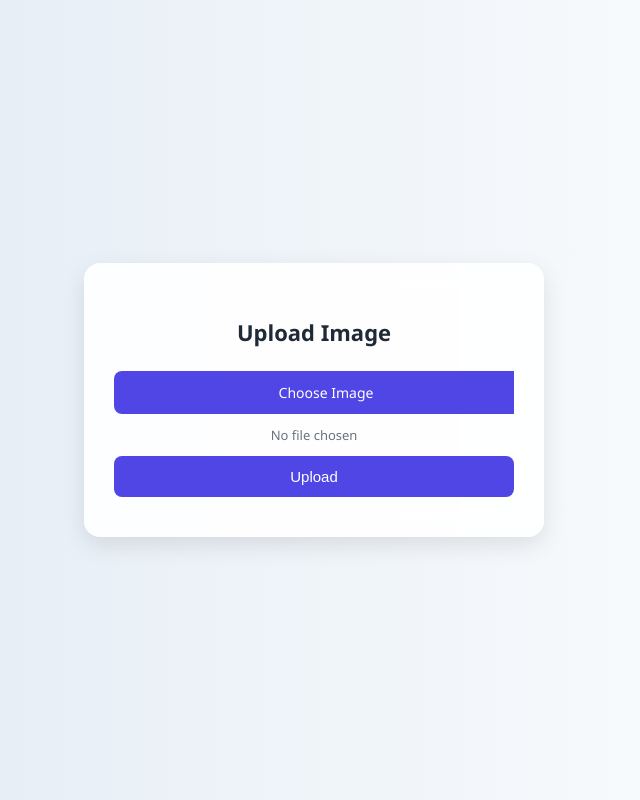
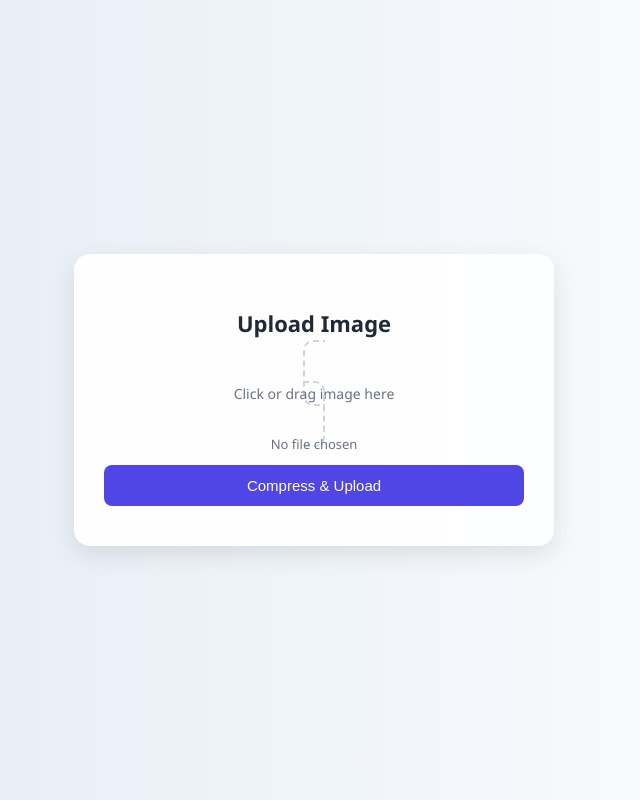
Before and after one commit to bgridtech/images-backend, a Flask app: page / in a window 1280 px wide. Shown: the whole page, without its empty margins (326-966 px from the left). Run offline with Flask 3, Linux system fonts and the light colour scheme; some libraries are stand-ins or nearby versions.

Commit message:
Update index.html

```diff
--- a/templates/index.html
+++ b/templates/index.html
@@ -3,38 +3,37 @@
 <head>
   <meta charset="UTF-8" />
   <meta name="viewport" content="width=device-width, initial-scale=1.0"/>
-  <title>Upload Image</title>
+  <title>Image Upload</title>
+  <!-- Image compression library -->
+  <script src="https://cdn.jsdelivr.net/npm/browser-image-compression@2.0.1/dist/browser-image-compression.js"></script>
   <style>
     :root {
       --bg: #f0f2f5;
-      --card-bg: rgba(255, 255, 255, 0.9);
+      --card-bg: rgba(255, 255, 255, 0.95);
       --accent: #4f46e5;
       --accent-hover: #4338ca;
       --text: #1f2937;
       --muted: #6b7280;
-      --success: #10b981;
     }
 
     body {
       margin: 0;
-      padding: 0;
       font-family: 'Segoe UI', sans-serif;
       background: linear-gradient(to right, #dfe9f3, #ffffff);
-      height: 100vh;
       display: flex;
       align-items: center;
       justify-content: center;
+      min-height: 100vh;
       color: var(--text);
     }
 
     .upload-card {
       background: var(--card-bg);
-      backdrop-filter: blur(12px);
       border-radius: 16px;
       box-shadow: 0 8px 24px rgba(0, 0, 0, 0.1);
       padding: 40px 30px;
       width: 100%;
-      max-width: 400px;
+      max-width: 420px;
       text-align: center;
     }
 
@@ -43,54 +42,50 @@
       margin-bottom: 24px;
     }
 
-    .file-wrapper {
-      position: relative;
-      overflow: hidden;
+    .file-drop {
+      border: 2px dashed #cbd5e1;
+      border-radius: 10px;
+      padding: 20px;
       margin-bottom: 12px;
+      cursor: pointer;
+      transition: background 0.3s;
     }
 
-    .file-wrapper input[type="file"] {
-      position: absolute;
-      left: 0;
-      top: 0;
-      opacity: 0;
-      height: 100%;
-      width: 100%;
-      cursor: pointer;
+    .file-drop.dragover {
+      background: #e0e7ff;
     }
 
-    .file-btn {
-      background: var(--accent);
-      color: #fff;
-      padding: 12px;
-      border-radius: 8px;
-      cursor: pointer;
+    .file-drop p {
+      margin: 0;
       font-size: 14px;
-      display: inline-block;
-      width: 100%;
+      color: var(--muted);
+    }
+
+    input[type="file"] {
+      display: none;
     }
 
     .file-name {
-      margin-top: 6px;
       font-size: 13px;
+      margin-top: 10px;
       color: var(--muted);
-      word-break: break-all;
+      word-break: break-word;
     }
 
-    button#uploadBtn {
+    #uploadBtn {
       background: var(--accent);
-      color: #fff;
+      color: white;
       border: none;
       padding: 12px;
       font-size: 15px;
       border-radius: 8px;
       cursor: pointer;
-      transition: background 0.2s ease;
       width: 100%;
       margin-top: 12px;
+      transition: background 0.2s;
     }
 
-    button#uploadBtn:hover {
+    #uploadBtn:hover {
       background: var(--accent-hover);
     }
 
@@ -145,20 +140,26 @@
     .copy-icon:hover {
       color: var(--accent-hover);
     }
+
+    #preview {
+      margin-top: 12px;
+      max-width: 100%;
+      border-radius: 10px;
+    }
   </style>
 </head>
 <body>
   <div class="upload-card">
     <h1>Upload Image</h1>
     <form id="uploadForm">
-      <div class="file-wrapper">
-        <div class="file-btn">Choose Image</div>
-        <input type="file" id="imageInput" name="image" accept="image/*" required />
-      </div>
+      <label for="imageInput" class="file-drop" id="dropArea">
+        <p>Click or drag image here</p>
+        <input type="file" id="imageInput" accept="image/*" required />
+      </label>
       <div class="file-name" id="fileName">No file chosen</div>
 
-      <button type="submit" id="uploadBtn">Upload</button>
-      <div id="loading">Uploading, please wait...</div>
+      <button type="submit" id="uploadBtn">Compress & Upload</button>
+      <div id="loading">Preparing...</div>
 
       <div class="progress-bar" id="progressBar">
         <div class="progress-bar-fill" id="progressFill"></div>
@@ -168,6 +169,7 @@
     <div id="result-wrapper">
       <div id="result"></div>
       <div class="copy-icon" id="copyIcon">📋</div>
+      <img id="preview" src="" alt="Image Preview" />
     </div>
   </div>
 
@@ -182,70 +184,97 @@
     const resultDiv = document.getElementById("result");
     const resultWrapper = document.getElementById("result-wrapper");
     const copyIcon = document.getElementById("copyIcon");
+    const preview = document.getElementById("preview");
+    const dropArea = document.getElementById("dropArea");
+
+    let selectedFile = null;
+
+    function resetUI() {
+      progressFill.style.width = "0%";
+      loadingText.style.display = "none";
+      progressBar.style.display = "none";
+      resultWrapper.style.display = "none";
+      preview.src = "";
+      resultDiv.textContent = "";
+    }
 
     imageInput.addEventListener("change", () => {
-      const file = imageInput.files[0];
-      if (file) {
-        fileNameDiv.textContent = file.name;
-      } else {
-        fileNameDiv.textContent = "No file chosen";
-      }
+      selectedFile = imageInput.files[0];
+      fileNameDiv.textContent = selectedFile ? selectedFile.name : "No file chosen";
+      resetUI();
+    });
+
+    dropArea.addEventListener("dragover", (e) => {
+      e.preventDefault();
+      dropArea.classList.add("dragover");
+    });
+
+    dropArea.addEventListener("dragleave", () => {
+      dropArea.classList.remove("dragover");
+    });
+
+    dropArea.addEventListener("drop", (e) => {
+      e.preventDefault();
+      dropArea.classList.remove("dragover");
+      selectedFile = e.dataTransfer.files[0];
+      imageInput.files = e.dataTransfer;
+      fileNameDiv.textContent = selectedFile ? selectedFile.name : "No file chosen";
+      resetUI();
     });
 
     form.addEventListener("submit", async (e) => {
       e.preventDefault();
-      if (!imageInput.files.length) return;
-
-      const file = imageInput.files[0];
-      const formData = new FormData();
-      formData.append("image", file);
+      if (!selectedFile) return alert("Please select an image!");
 
       uploadBtn.disabled = true;
       loadingText.style.display = "block";
+      loadingText.textContent = "Preparing...";
       progressBar.style.display = "block";
-      resultWrapper.style.display = "none";
-      resultDiv.textContent = "";
-      progressFill.style.width = "0%";
 
-      const xhr = new XMLHttpRequest();
-      xhr.open("POST", "/upload");
+      try {
+        // Only compress if file > 3MB
+        let uploadFile = selectedFile;
+        if (selectedFile.size > 3 * 1024 * 1024) {
+          loadingText.textContent = "Compressing image…";
+          uploadFile = await imageCompression(selectedFile, {
+            maxSizeMB: 1,
+            maxWidthOrHeight: 1024,
+            useWebWorker: true
+          });
+        }
 
-      xhr.upload.addEventListener("progress", (e) => {
-        if (e.lengthComputable) {
-          const percent = (e.loaded / e.total) * 100;
-          progressFill.style.width = percent + "%";
-        }
-      });
+        // Simulated upload with progress
+        const fakeUpload = (file) => {
+          return new Promise((resolve) => {
+            let uploaded = 0;
+            const total = file.size;
+            const interval = setInterval(() => {
+              uploaded += total / 30;
+              const percent = Math.min((uploaded / total) * 100, 100);
+              progressFill.style.width = percent.toFixed(0) + "%";
+              loadingText.textContent = `Uploading… ${percent.toFixed(0)}%`;
 
-      xhr.onload = () => {
-        uploadBtn.disabled = false;
+              if (percent >= 100) {
+                clearInterval(interval);
+                setTimeout(() => resolve(URL.createObjectURL(file)), 500);
+              }
+            }, 100);
+          });
+        };
+
+        const fakeUrl = await fakeUpload(uploadFile);
+
+        // Show result & preview
+        resultDiv.textContent = fakeUrl;
+        resultWrapper.style.display = "block";
+        preview.src = fakeUrl;
         loadingText.style.display = "none";
-        progressBar.style.display = "none";
+      } catch (err) {
+        alert("Error during compression or upload");
+        console.error(err);
+      }
 
-        try {
-          const res = JSON.parse(xhr.responseText);
-          if (res.url) {
-            resultDiv.textContent = res.url;
-            resultWrapper.style.display = "block";
-          } else {
-            resultDiv.textContent = res.error || "Upload failed.";
-            resultWrapper.style.display = "block";
-          }
-        } catch {
-          resultDiv.textContent = "Unexpected server error.";
-          resultWrapper.style.display = "block";
-        }
-      };
-
-      xhr.onerror = () => {
-        resultDiv.textContent = "Upload failed due to a network error.";
-        resultWrapper.style.display = "block";
-        uploadBtn.disabled = false;
-        loadingText.style.display = "none";
-        progressBar.style.display = "none";
-      };
-
-      xhr.send(formData);
+      uploadBtn.disabled = false;
     });
 
     copyIcon.addEventListener("click", () => {
```
